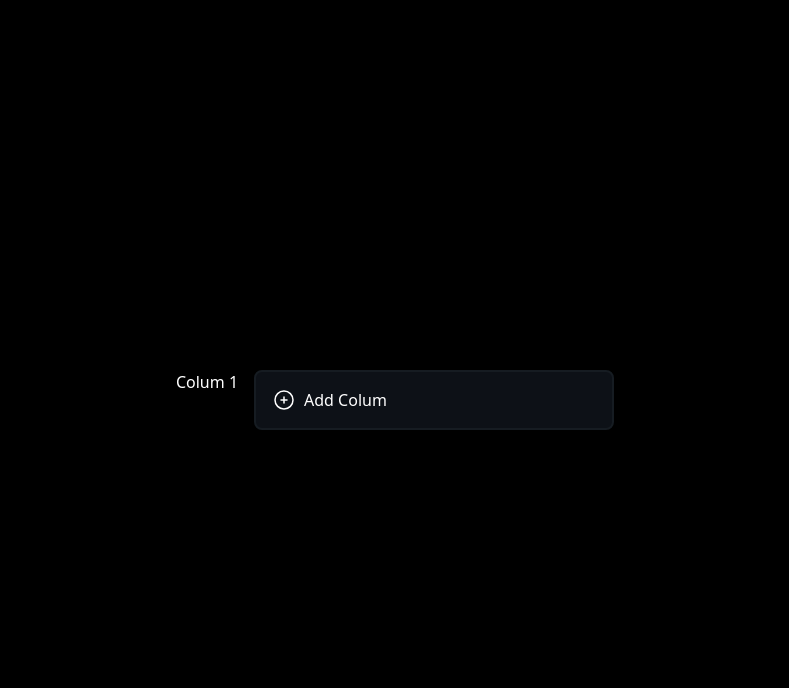
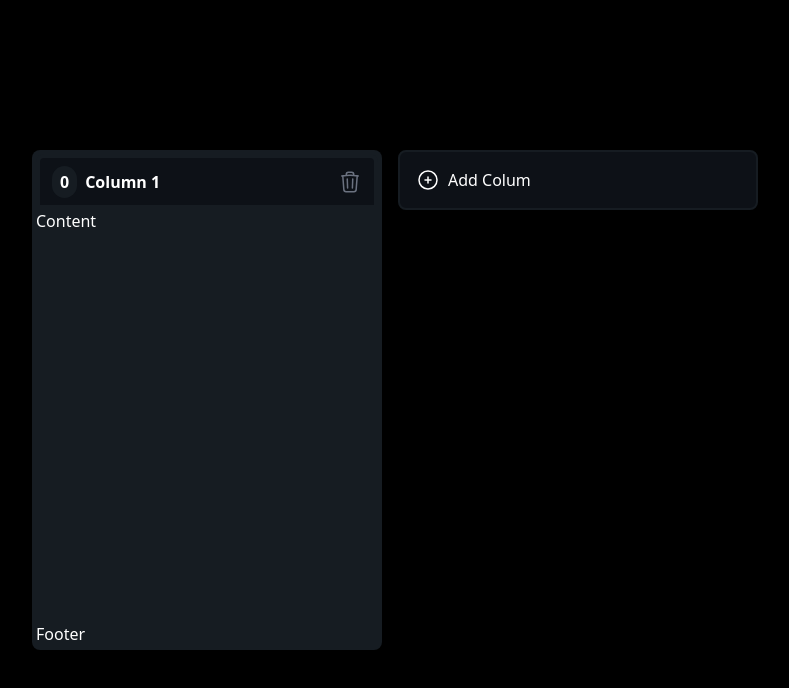
Before and after one commit to ultramind/kanban-project, a React (Vite) app: page / in a window 1280 px wide. Both pictures are taken after a click on the button "Add Colum". Shown: the top 688 px of the page, without its empty margins (245-1034 px from the left). Built offline with nearby package versions, Linux system fonts and the light colour scheme.

Commit message:
added the trashIcon and the delete functionality

```diff
--- /dev/null
+++ b/src/components/ColumnContainer.tsx
@@ -0,0 +1,33 @@
+import { Column, Id } from "../types";
+import TrashIcon from "./icons/TrashIcon";
+
+interface Props {
+  column: Column;
+  deleteColumn: (id: Id) => void;
+}
+
+const ColumnContainer = (props: Props) => {
+  const { column, deleteColumn } = props;
+  return (
+    <div className="w-[350px] h-[500px] bg-columBackgroundColor rounded-lg flex flex-col p-1">
+      <div className="w-full h-[55px] bg-mainBackgroundColor flex items-center justify-between cursor-grab rounded-lg rounded-b-none font-bold border-4 border-columBackgroundColor p-3">
+        <div className="flex gap-2 items-center">
+          <span className="px-2 py-1 rounded-full bg-columBackgroundColor">
+            0
+          </span>
+          {column.title}
+        </div>{" "}
+        <button
+          onClick={() => deleteColumn(column.id)}
+          className="stroke-gray-500 hover:stroke-white hover:bg-columBackgroundColor rounded"
+        >
+          <TrashIcon />
+        </button>
+      </div>
+      <div className="flex flex-grow">Content</div>
+      <div>Footer</div>
+    </div>
+  );
+};
+
+export default ColumnContainer;
--- a/src/components/KanbanBoard.tsx
+++ b/src/components/KanbanBoard.tsx
@@ -1,7 +1,8 @@
 import { useState } from "react";
-import { Column } from "../types";
+import { Column, Id } from "../types";
 import PlusIcon from "./icons/PlusIcon";
 import { generateId } from "../utils";
+import ColumnContainer from "./ColumnContainer";
 
 const KanbanBoard = () => {
   const [columns, setColumns] = useState<Column[]>([]);
@@ -9,9 +10,14 @@
   const createNewColumn = () => {
     const columnToAdd: Column = {
       id: generateId(),
-      title: `Colum ${columns.length + 1}`,
+      title: `Column ${columns.length + 1}`,
     };
     setColumns([...columns, columnToAdd]);
+  };
+
+  const deleteColumn = (id: Id) => {
+    const filteredColumns = columns.filter((col) => col.id != id);
+    setColumns(filteredColumns);
   };
 
   return (
@@ -19,7 +25,11 @@
       <div className="m-auto flex gap-4">
         <div className="flex gap-4">
           {columns.map((col) => (
-            <div key={col.id}>{col.title}</div>
+            <ColumnContainer
+              key={col.id}
+              column={col}
+              deleteColumn={deleteColumn}
+            />
           ))}
         </div>
         <button
--- /dev/null
+++ b/src/components/icons/TrashIcon.tsx
@@ -0,0 +1,19 @@
+const TrashIcon = () => {
+  return (
+    <svg
+      xmlns="http://www.w3.org/2000/svg"
+      fill="none"
+      viewBox="0 0 24 24"
+      strokeWidth={1.5}
+      className="w-6 h-6"
+    >
+      <path
+        strokeLinecap="round"
+        strokeLinejoin="round"
+        d="m14.74 9-.346 9m-4.788 0L9.26 9m9.968-3.21c.342.052.682.107 1.022.166m-1.022-.165L18.16 19.673a2.25 2.25 0 0 1-2.244 2.077H8.084a2.25 2.25 0 0 1-2.244-2.077L4.772 5.79m14.456 0a48.108 48.108 0 0 0-3.478-.397m-12 .562c.34-.059.68-.114 1.022-.165m0 0a48.11 48.11 0 0 1 3.478-.397m7.5 0v-.916c0-1.18-.91-2.164-2.09-2.201a51.964 51.964 0 0 0-3.32 0c-1.18.037-2.09 1.022-2.09 2.201v.916m7.5 0a48.667 48.667 0 0 0-7.5 0"
+      />
+    </svg>
+  );
+};
+
+export default TrashIcon;
```
